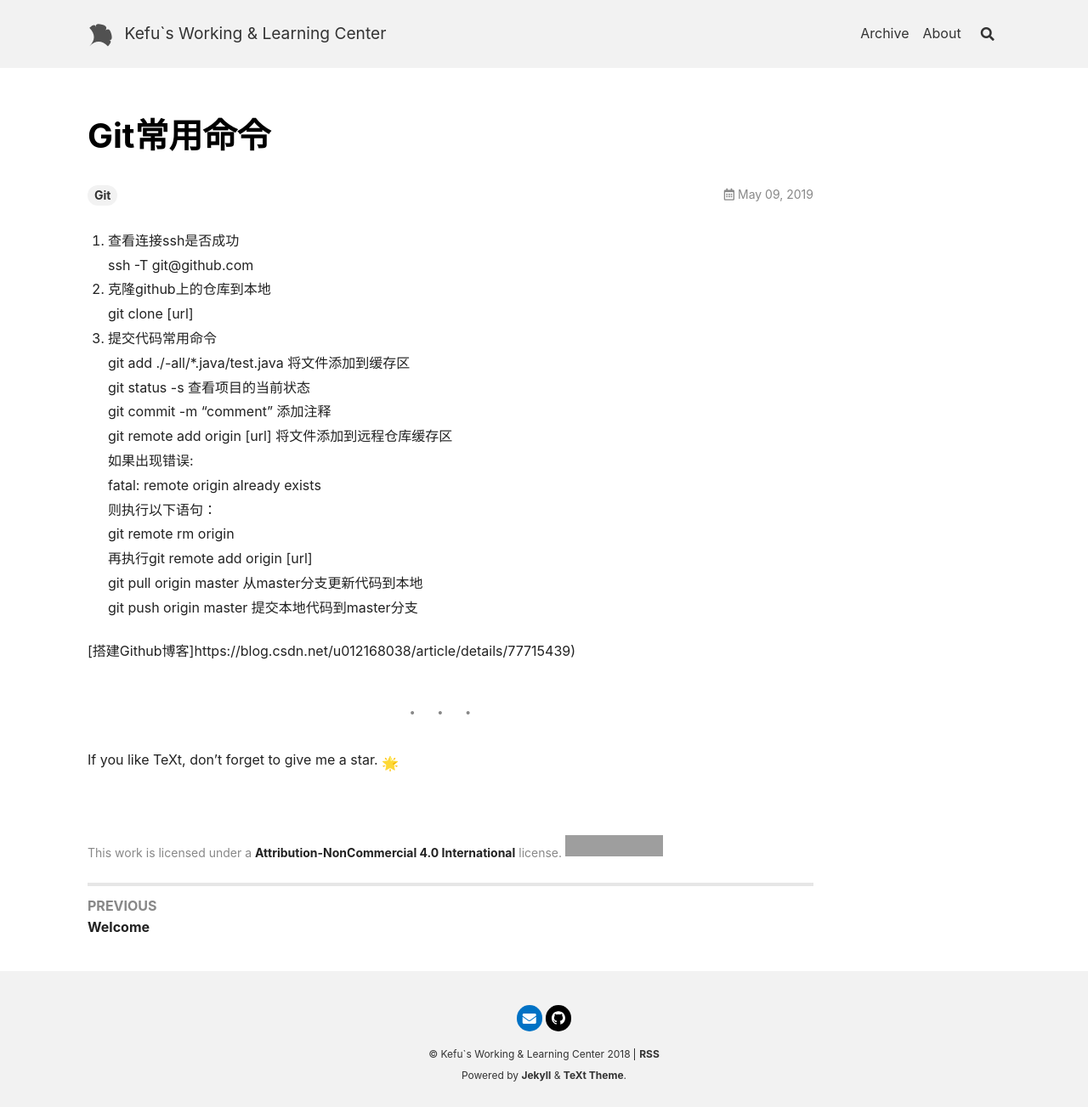
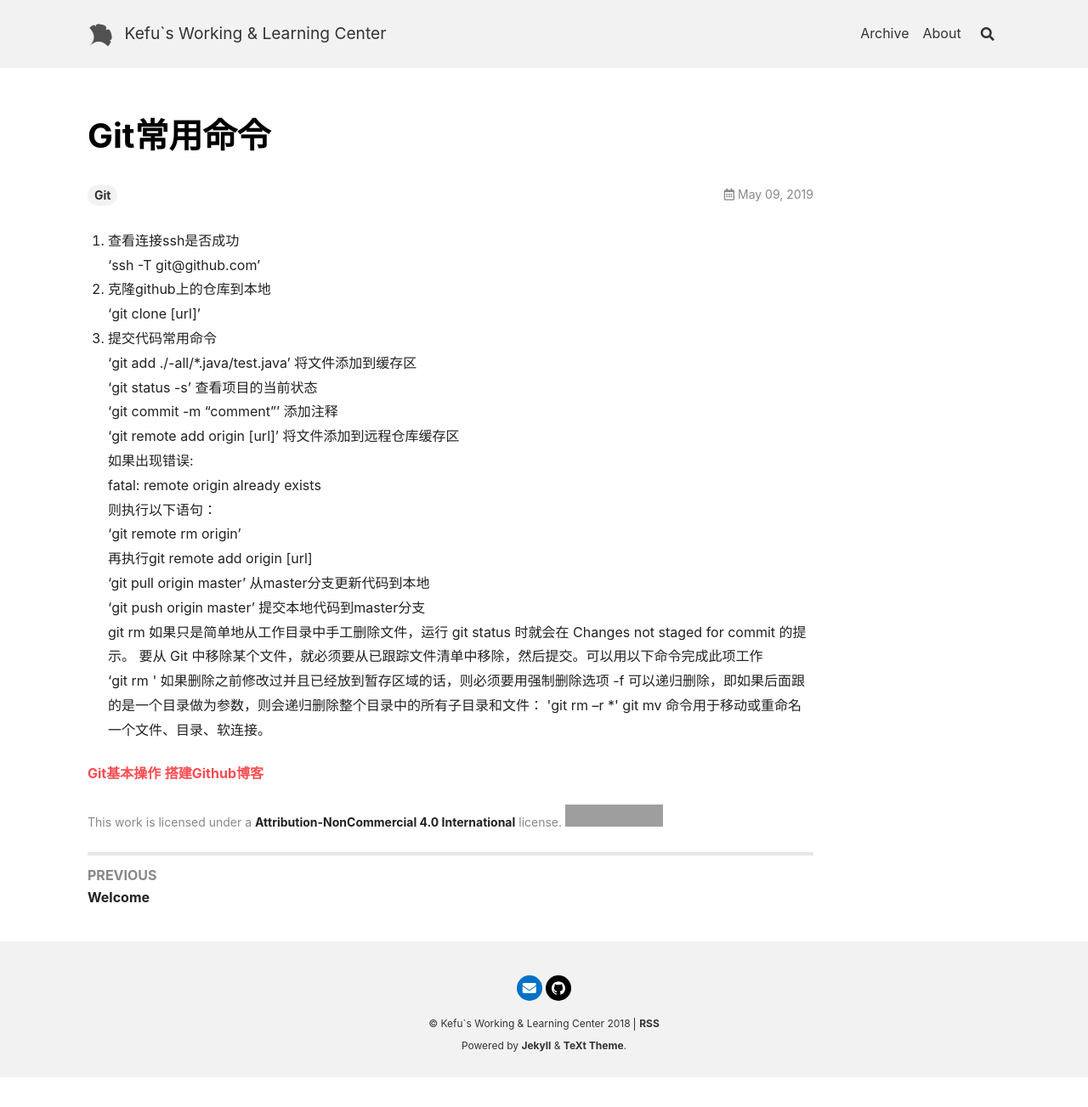
Before and after one commit to kefuzheng/kefuzheng.github.io, a Jekyll site: the page built from _posts/2019-05-09-git-command.md, in a window 1280 px wide. Shown: the whole page at 85% size. Built offline with Jekyll 4.4.1, drawn with Linux system fonts in a browser that asks for light colours; nearby versions of some CDN libraries; emoji names are drawn with the system emoji font; after the commit the page ends 1268 px from its top, so only the background shows below that; grey boxes are pictures that could not be loaded.

Commit message:
modify the page

```diff
--- a/_posts/2019-05-09-git-command.md
+++ b/_posts/2019-05-09-git-command.md
@@ -4,28 +4,29 @@ key: 2019-05-09
 tags: Git
 ---
 1. 查看连接ssh是否成功
-   ssh -T git@github.com
+    'ssh -T git@github.com'
 2. 克隆github上的仓库到本地
-   git clone [url]
+    'git clone [url]'
 3. 提交代码常用命令
-	git add ./-all/*.java/test.java 将文件添加到缓存区
-	git status -s 查看项目的当前状态
-	git commit -m "comment" 添加注释
-	git remote add origin [url] 将文件添加到远程仓库缓存区
+	'git add ./-all/*.java/test.java' 将文件添加到缓存区
+	'git status -s' 查看项目的当前状态
+	'git commit -m "comment"' 添加注释
+	'git remote add origin [url]' 将文件添加到远程仓库缓存区
 		如果出现错误:
         fatal: remote origin already exists
         则执行以下语句：
-        git remote rm origin
+        'git remote rm origin'
 	    再执行git remote add origin [url]
-    git pull origin master  从master分支更新代码到本地
-    git push origin master  提交本地代码到master分支
+    'git pull origin master'  从master分支更新代码到本地
+    'git push origin master'  提交本地代码到master分支
+    git rm
+	如果只是简单地从工作目录中手工删除文件，运行 git status 时就会在 Changes not staged for commit 的提示。
+	要从 Git 中移除某个文件，就必须要从已跟踪文件清单中移除，然后提交。可以用以下命令完成此项工作
+	'git rm <file>'
+	如果删除之前修改过并且已经放到暂存区域的话，则必须要用强制删除选项 -f
+	可以递归删除，即如果后面跟的是一个目录做为参数，则会递归删除整个目录中的所有子目录和文件：
+	'git rm –r *'
+	git mv 命令用于移动或重命名一个文件、目录、软连接。
 
-[搭建Github博客]https://blog.csdn.net/u012168038/article/details/77715439)
-
-<!--more-->
-
----
-
-If you like TeXt, don't forget to give me a star. :star2:
-
-<iframe src="https://ghbtns.com/github-btn.html?user=kitian616&repo=jekyll-TeXt-theme&type=star&count=true" frameborder="0" scrolling="0" width="170px" height="20px"></iframe>
+[Git基本操作](http://www.runoob.com/git/git-basic-operations.html)
+[搭建Github博客](https://blog.csdn.net/u012168038/article/details/77715439)
```
